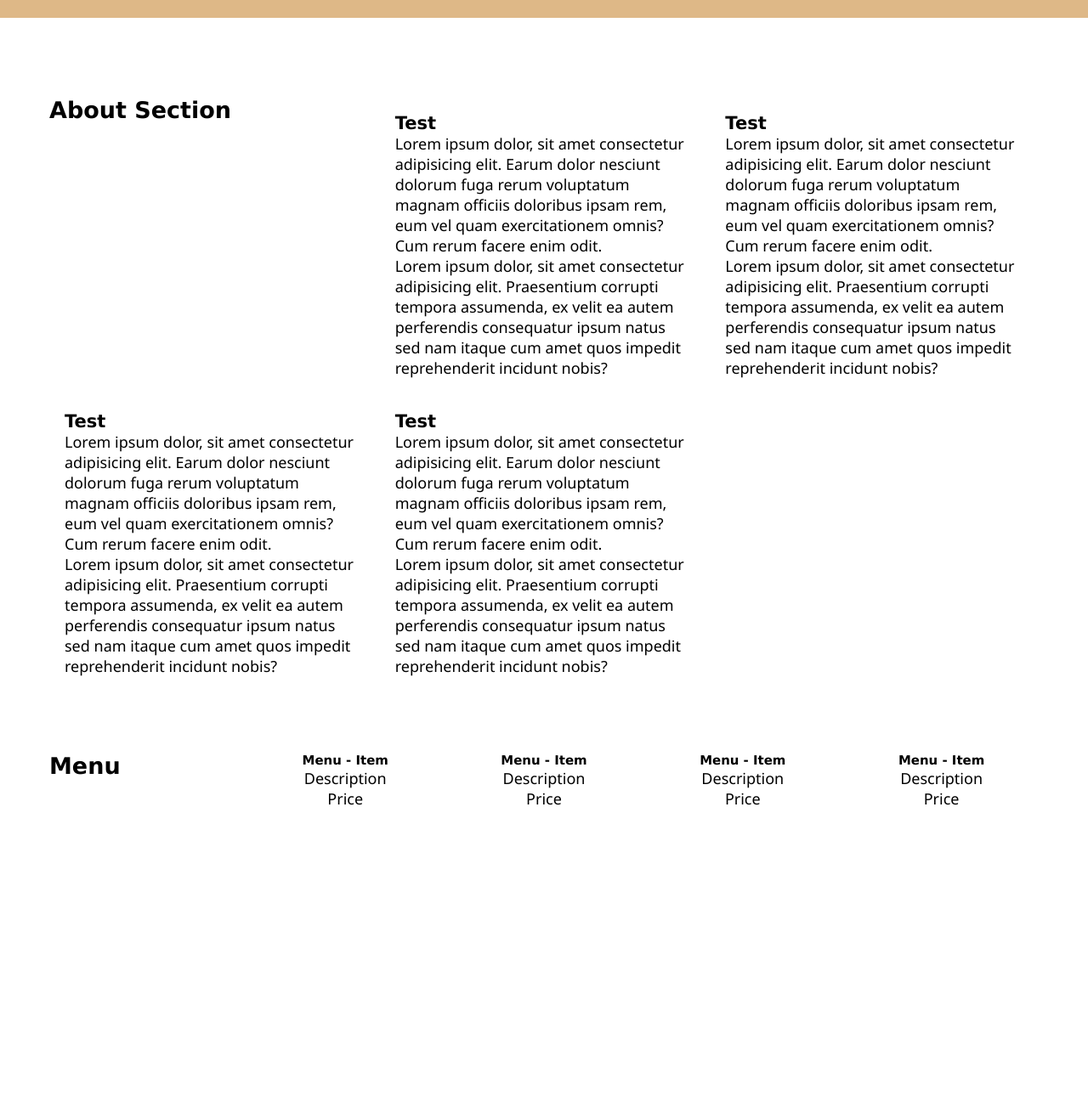
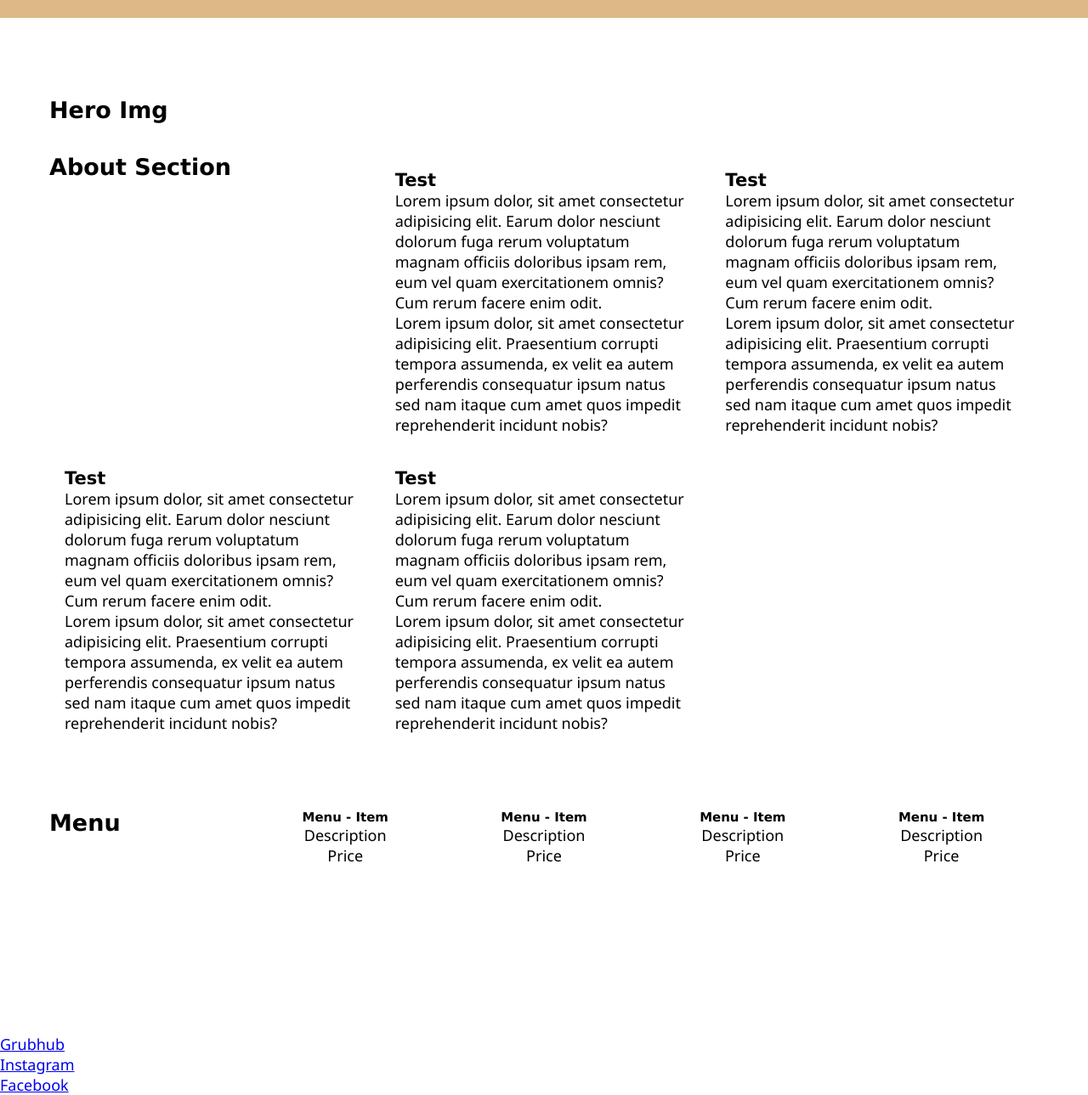
Before and after one commit to timegated/restaurant-template, a website built with webpack: page src/index.html in a window 1280 px wide. Shown: the part 84-1373 px from the top of the page at 85% size. Before the commit the page ends 1234 px from the top, so only its background shows below. Built offline with nearby package versions, Linux system fonts and the light colour scheme.

Commit message:
footer/hero: added footer and hero sections

```diff
--- a/src/index.html
+++ b/src/index.html
@@ -6,7 +6,6 @@
     <meta name="viewport" content="width=device-width, initial-scale=1.0">
     <title>Restaurant Template</title>
 </head>
-
 <body>
     <nav class="mobile-menu">
         <ul class="mobile-menu__items">
@@ -34,6 +33,9 @@
         </nav>
     </header>
     <main>
+        <section class="hero-section">
+            <h1>Hero Img</h1>
+        </section>
         <section class="about-section">
             <h1>About Section</h1>
             <section class="about-section__item">
@@ -97,6 +99,15 @@
             </div>
         </section>
     </main>
+    <footer>
+        <nav>
+            <ul>
+                <li><a href="#">Grubhub</a></li>
+                <li><a href="#">Instagram</a></li>
+                <li><a href="#">Facebook</a></li>
+            </ul>
+        </nav>
+    </footer>
 </body>
 
 </html>
```
